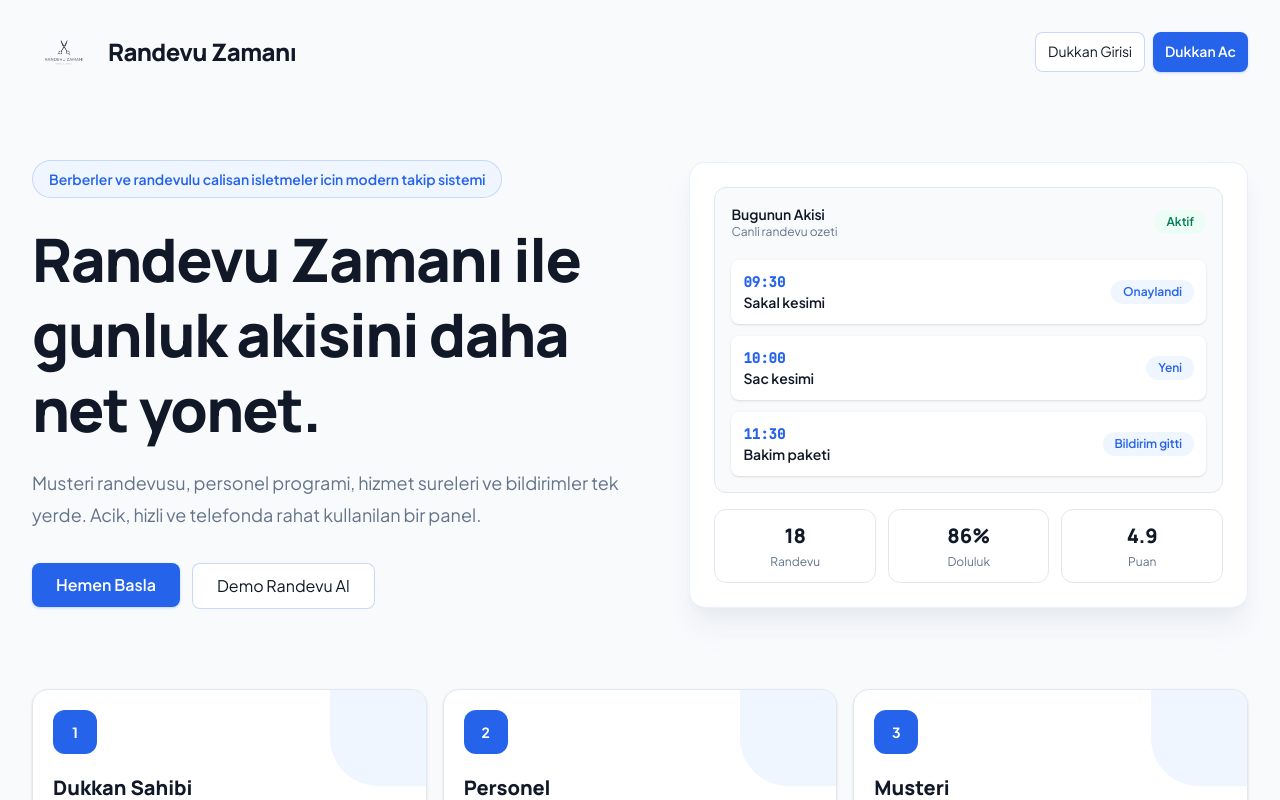
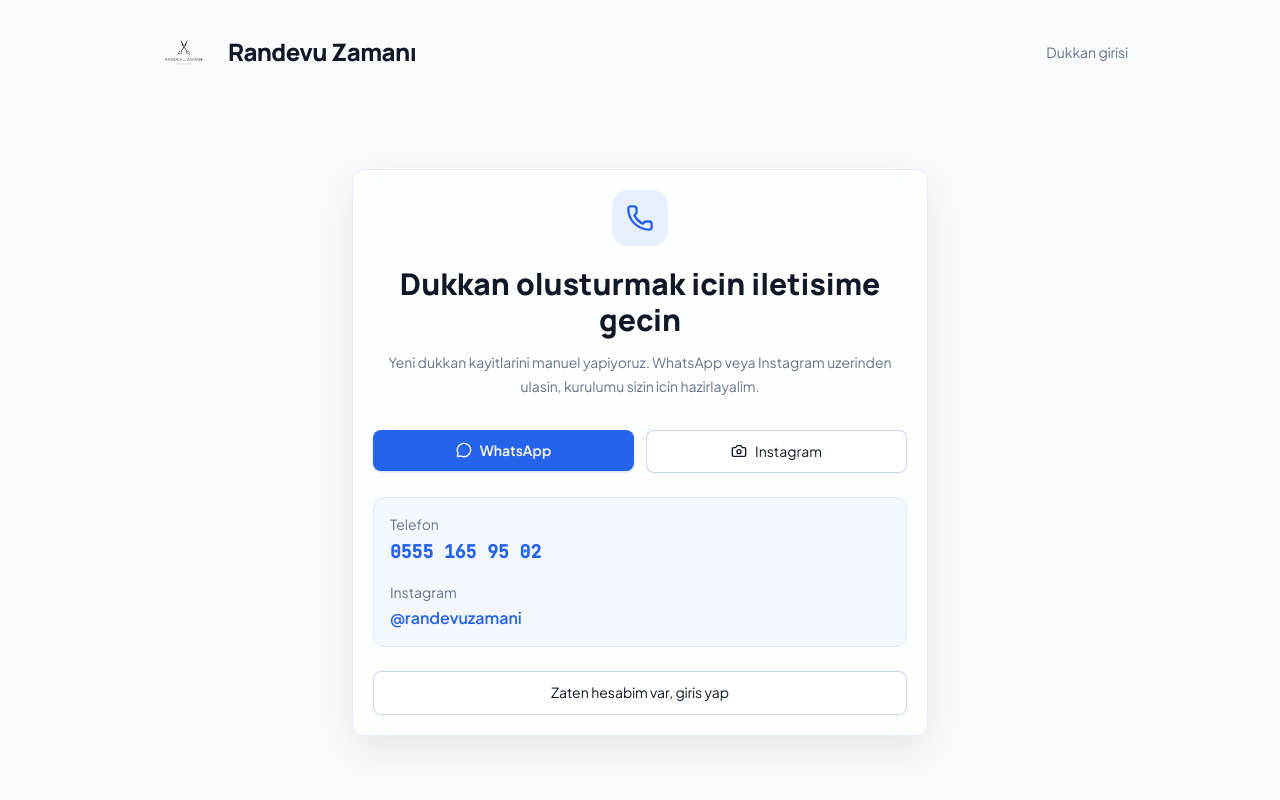
Before and after one commit to Tunahanclrr/berber-appointment, a React (Vite) app: page /iletisim in a window 1280 px wide. Before the commit this address led to /. Shown: the top 800 px of the page. Built offline with nearby package versions, Linux system fonts and the light colour scheme; no server answers.

Commit message:
landing page edited

```diff
--- a/src/App.jsx
+++ b/src/App.jsx
@@ -9,7 +9,7 @@ import DashboardLayout from './components/layout/DashboardLayout'
 import Loading from './components/ui/Loading'
 import Landing from './pages/Landing'
 import Login from './pages/Login'
-import Register from './pages/Register'
+import ShopContact from './pages/ShopContact'
 import ShopSetup from './pages/ShopSetup'
 import Dashboard from './pages/Dashboard'
 import Employees from './pages/Employees'
@@ -59,7 +59,8 @@ export default function App() {
             <Route path="/" element={<HomeRoute />} />
 
             <Route path="/login" element={<Login />} />
-            <Route path="/register" element={<Register />} />
+            <Route path="/iletisim" element={<ShopContact />} />
+            <Route path="/register" element={<Navigate to="/iletisim" replace />} />
 
             <Route path="/book" element={<BookSlugEntry />} />
             <Route path="/book/:slug" element={<BookingPage />} />
@@ -85,7 +86,7 @@ export default function App() {
             </Route>
 
             <Route path="/giris" element={<Navigate to="/login" replace />} />
-            <Route path="/kayit" element={<Navigate to="/register" replace />} />
+            <Route path="/kayit" element={<Navigate to="/iletisim" replace />} />
             <Route path="/panel/*" element={<Navigate to="/dashboard" replace />} />
             <Route path="/randevu/:shopId" element={<Navigate to="/book" replace />} />
             <Route path="*" element={<Navigate to="/" replace />} />
--- a/src/pages/BookSlugEntry.jsx
+++ b/src/pages/BookSlugEntry.jsx
@@ -183,9 +183,9 @@ export default function BookSlugEntry() {
             <p className="text-cream-muted text-sm mb-4">
               Dükkan sahibi misin?
             </p>
-            <Link to="/register">
+            <Link to="/iletisim">
               <Button variant="secondary" className="w-full">
-                Dükkanını Aç
+                Iletisime Gec
               </Button>
             </Link>
           </div>
--- a/src/pages/Landing.jsx
+++ b/src/pages/Landing.jsx
@@ -15,10 +15,10 @@ export default function Landing() {
 
   const roles = [
     {
-      title: 'Dukkan Sahibi',
-      desc: 'Randevulari, personeli, hizmetleri ve musteri linkini tek panelden yonet.',
-      to: '/login',
-      cta: 'Panele Gir',
+      title: 'Dukkan Olustur',
+      desc: 'Dukkan kaydi icin bizimle iletisime gec. Kurulumu veritabani uzerinden biz tamamlayalim.',
+      to: '/iletisim',
+      cta: 'Iletisime Gec',
     },
     {
       title: 'Personel',
@@ -44,8 +44,8 @@ export default function Landing() {
           <Link to="/login">
             <Button variant="secondary" size="sm">Dukkan Girisi</Button>
           </Link>
-          <Link to="/register">
-            <Button variant="primary" size="sm">Dukkan Ac</Button>
+          <Link to="/iletisim">
+            <Button variant="primary" size="sm">Iletisime Gec</Button>
           </Link>
         </div>
       </header>
@@ -68,8 +68,8 @@ export default function Landing() {
               Acik, hizli ve telefonda rahat kullanilan bir panel.
             </p>
             <div className="mt-8 flex flex-col gap-3 min-[420px]:flex-row">
-              <Link to="/register">
-                <Button size="lg" className="w-full min-[420px]:w-auto">Hemen Basla</Button>
+              <Link to="/iletisim">
+                <Button size="lg" className="w-full min-[420px]:w-auto">Dukkan Olusturmak Icin Iletisime Gec</Button>
               </Link>
               <Link to="/book">
                 <Button variant="secondary" size="lg" className="w-full min-[420px]:w-auto">Demo Randevu Al</Button>
@@ -139,14 +139,44 @@ export default function Landing() {
                   </span>
                   <h3 className="mt-5 font-display text-xl font-extrabold text-cream">{role.title}</h3>
                   <p className="mt-2 min-h-16 text-sm leading-6 text-cream-muted">{role.desc}</p>
-                  <Link to={role.to} className="mt-5 block">
-                    <Button variant={index === 0 ? 'primary' : 'secondary'} className="w-full">
-                      {role.cta}
-                    </Button>
-                  </Link>
+                  {role.external ? (
+                    <a href={role.to} className="mt-5 block">
+                      <Button variant="primary" className="w-full">
+                        {role.cta}
+                      </Button>
+                    </a>
+                  ) : (
+                    <Link to={role.to} className="mt-5 block">
+                      <Button variant="secondary" className="w-full">
+                        {role.cta}
+                      </Button>
+                    </Link>
+                  )}
                 </div>
               </motion.article>
             ))}
+          </div>
+        </section>
+
+        <section className="mx-auto max-w-7xl px-4 pb-14 sm:px-6 lg:px-8">
+          <div className="rounded-2xl border border-gold/10 bg-white p-6 shadow-sm sm:p-8">
+            <div className="flex flex-col gap-6 md:flex-row md:items-center md:justify-between">
+              <div>
+                <p className="text-sm font-semibold text-gold">Dukkan kaydi</p>
+                <h2 className="mt-2 font-display text-2xl font-extrabold text-cream">Dukkan olusturmak icin iletisime gecin</h2>
+                <p className="mt-2 max-w-2xl text-sm leading-6 text-cream-muted">
+                  Yeni dukkan kurulumlarini manuel yapiyoruz. Telefonla veya Instagram uzerinden ulas, kaydini hazirlayalim.
+                </p>
+              </div>
+              <div className="flex flex-col gap-3 min-[420px]:flex-row md:shrink-0">
+                <a href="tel:+905551659502">
+                  <Button className="w-full min-[420px]:w-auto">0555 165 95 02</Button>
+                </a>
+                <a href="https://www.instagram.com/randevuzamani" target="_blank" rel="noreferrer">
+                  <Button variant="secondary" className="w-full min-[420px]:w-auto">@randevuzamani</Button>
+                </a>
+              </div>
+            </div>
           </div>
         </section>
 
@@ -185,7 +215,7 @@ export default function Landing() {
       <footer className="border-t border-slate-200 bg-white">
         <div className="mx-auto flex max-w-7xl flex-col gap-2 px-4 py-8 text-sm text-cream-muted sm:flex-row sm:items-center sm:justify-between sm:px-6 lg:px-8">
           <p>© 2026 Randevu Zamanı. Tum haklari saklidir.</p>
-          <p>destek@randevuzamani.com</p>
+          <p>0555 165 95 02 · @randevuzamani</p>
         </div>
       </footer>
     </div>
--- a/src/pages/Login.jsx
+++ b/src/pages/Login.jsx
@@ -40,8 +40,8 @@ export default function Login() {
 
       <header className="relative z-10 mx-auto flex w-full max-w-6xl flex-wrap items-center justify-between gap-3 px-4 py-5 sm:px-6 sm:py-6">
         <Link to="/" className="flex min-w-0 items-center gap-2"><BrandLogo size="md" /></Link>
-        <Link to="/register" className="text-sm text-cream-muted transition hover:text-gold sm:text-base">
-          Hesabın yok mu? Kayıt ol
+        <Link to="/iletisim" className="text-sm text-cream-muted transition hover:text-gold sm:text-base">
+          Hesabin yok mu? Iletisime gec
         </Link>
       </header>
 
@@ -130,9 +130,9 @@ export default function Login() {
 
           <div className="mt-8 text-center">
             <p className="text-cream-muted mb-4">Dükkanın yok mu?</p>
-            <Link to="/register">
+            <Link to="/iletisim">
               <Button className="w-full">
-                Şimdi Dükkan Aç
+                Iletisime Gec
               </Button>
             </Link>
           </div>
--- /dev/null
+++ b/src/pages/ShopContact.jsx
@@ -0,0 +1,72 @@
+import { Link } from 'react-router-dom'
+import { Camera, MessageCircle, Phone } from 'lucide-react'
+import Button from '../components/ui/Button'
+import BrandLogo from '../components/BrandLogo'
+import Card from '../components/ui/Card'
+
+const phoneDisplay = '0555 165 95 02'
+const whatsappUrl = 'https://wa.me/905551659502?text=Merhaba%2C%20Randevu%20Zamani%20icin%20dukkan%20olusturmak%20istiyorum.'
+const instagramUrl = 'https://www.instagram.com/randevuzamani'
+
+export default function ShopContact() {
+  return (
+    <div className="flex min-h-dvh flex-col bg-navy">
+      <header className="mx-auto flex w-full max-w-5xl items-center justify-between gap-3 px-4 py-5 sm:px-6">
+        <Link to="/" className="min-w-0">
+          <BrandLogo size="md" />
+        </Link>
+        <Link to="/login" className="text-sm text-cream-muted transition hover:text-gold">
+          Dukkan girisi
+        </Link>
+      </header>
+
+      <main className="flex flex-1 items-center justify-center px-4 py-8">
+        <Card className="w-full max-w-xl text-center">
+          <div className="mx-auto flex h-14 w-14 items-center justify-center rounded-2xl bg-gold/10 text-gold">
+            <Phone className="h-7 w-7" aria-hidden="true" />
+          </div>
+          <h1 className="mt-5 font-display text-3xl font-extrabold text-cream">
+            Dukkan olusturmak icin iletisime gecin
+          </h1>
+          <p className="mt-3 text-sm leading-6 text-cream-muted">
+            Yeni dukkan kayitlarini manuel yapiyoruz. WhatsApp veya Instagram uzerinden ulasin, kurulumu sizin icin hazirlayalim.
+          </p>
+
+          <div className="mt-8 grid gap-3 sm:grid-cols-2">
+            <a href={whatsappUrl} target="_blank" rel="noreferrer">
+              <Button className="w-full">
+                <MessageCircle className="h-4 w-4" aria-hidden="true" />
+                WhatsApp
+              </Button>
+            </a>
+            <a href={instagramUrl} target="_blank" rel="noreferrer">
+              <Button variant="secondary" className="w-full">
+                <Camera className="h-4 w-4" aria-hidden="true" />
+                Instagram
+              </Button>
+            </a>
+          </div>
+
+          <div className="mt-6 rounded-xl border border-gold/10 bg-gold/5 p-4 text-left">
+            <p className="text-sm text-cream-muted">Telefon</p>
+            <a href="tel:+905551659502" className="mt-1 block font-mono text-lg font-semibold text-gold">
+              {phoneDisplay}
+            </a>
+            <p className="mt-4 text-sm text-cream-muted">Instagram</p>
+            <a href={instagramUrl} target="_blank" rel="noreferrer" className="mt-1 block font-semibold text-gold">
+              @randevuzamani
+            </a>
+          </div>
+
+          <div className="mt-6">
+            <Link to="/login">
+              <Button variant="secondary" className="w-full">
+                Zaten hesabim var, giris yap
+              </Button>
+            </Link>
+          </div>
+        </Card>
+      </main>
+    </div>
+  )
+}
```
